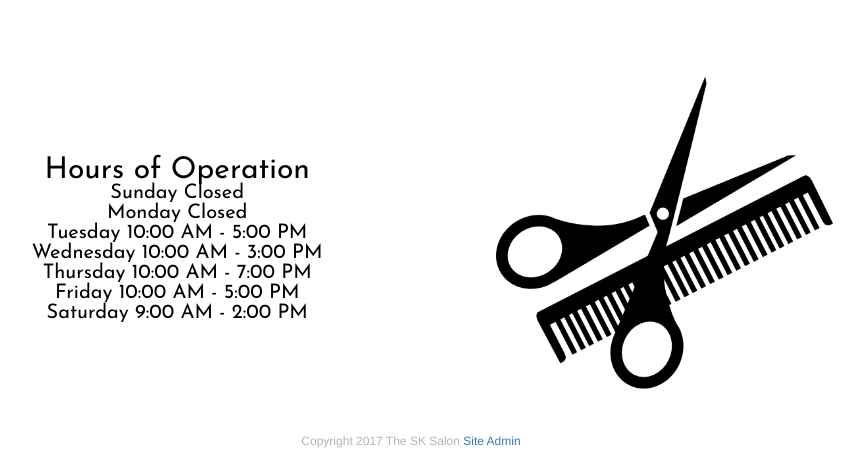
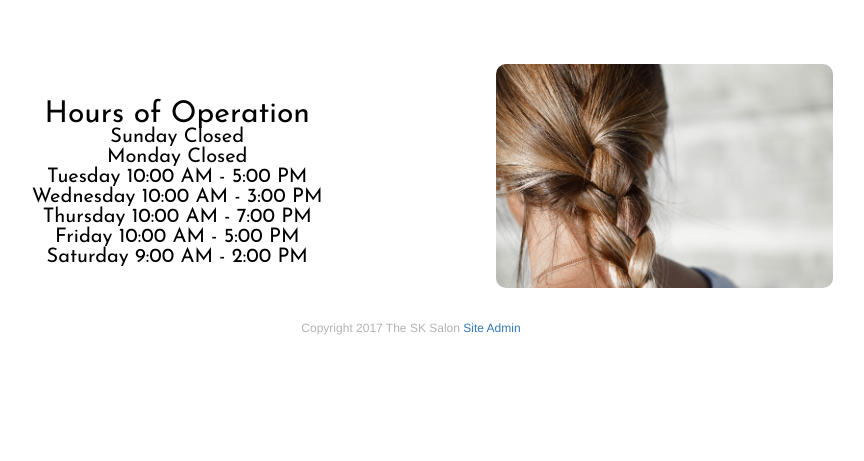
Before and after one commit to lmcominotto/The-SK-Salon, a PHP site: page /About.php in a window 1280 px wide. Shown: the part 707-1168 px from the top of the page, without its empty margins (229-1093 px from the left). After the commit the page ends 1042 px from the top, so only its background shows below. Run offline with PHP 8.4, Linux system fonts and the light colour scheme; data that the repository does not hold is empty; some libraries are stand-ins or nearby versions.

Commit message:
Update About.php

```diff
--- a/CMS/Templates/About.php
+++ b/CMS/Templates/About.php
@@ -6,7 +6,7 @@
 
 					<div class = "productsContent">
 						<div id = "productsOne">
-							<img src = "img/hairdryer.png" alt = "Hairdryer icon">
+							<img src = "img/img8.jpeg" alt = "Stylish Photo">
 						</div>
 
 						<div id = "productsTwo">
@@ -38,7 +38,7 @@
 						</div>
 
 						<div id = "productsFour">
-							<img src = "img/scissors.png" alt = "Scissors icon">
+							<img src = "img/img11.jpeg" alt = "Stylish Photo">
 						</div>
 					</div>
 
```
